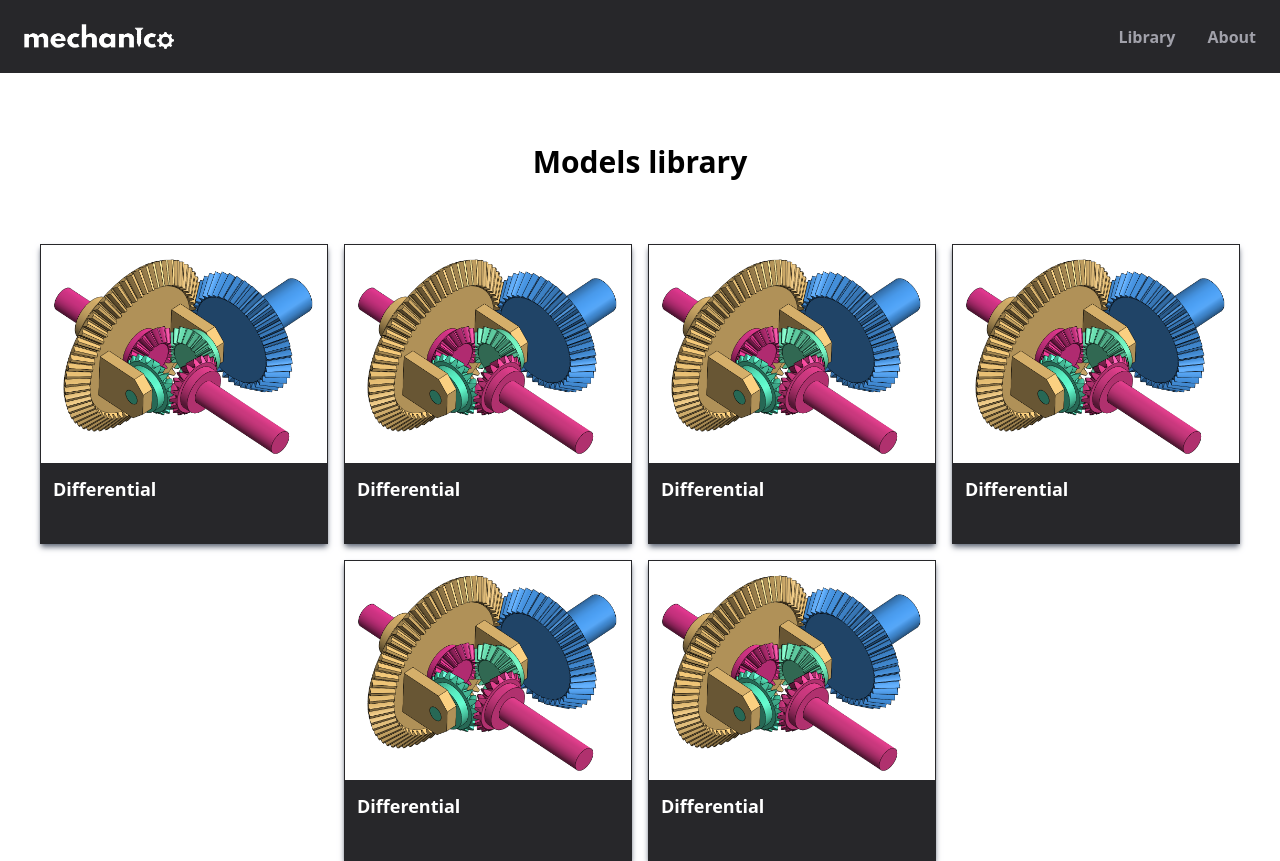
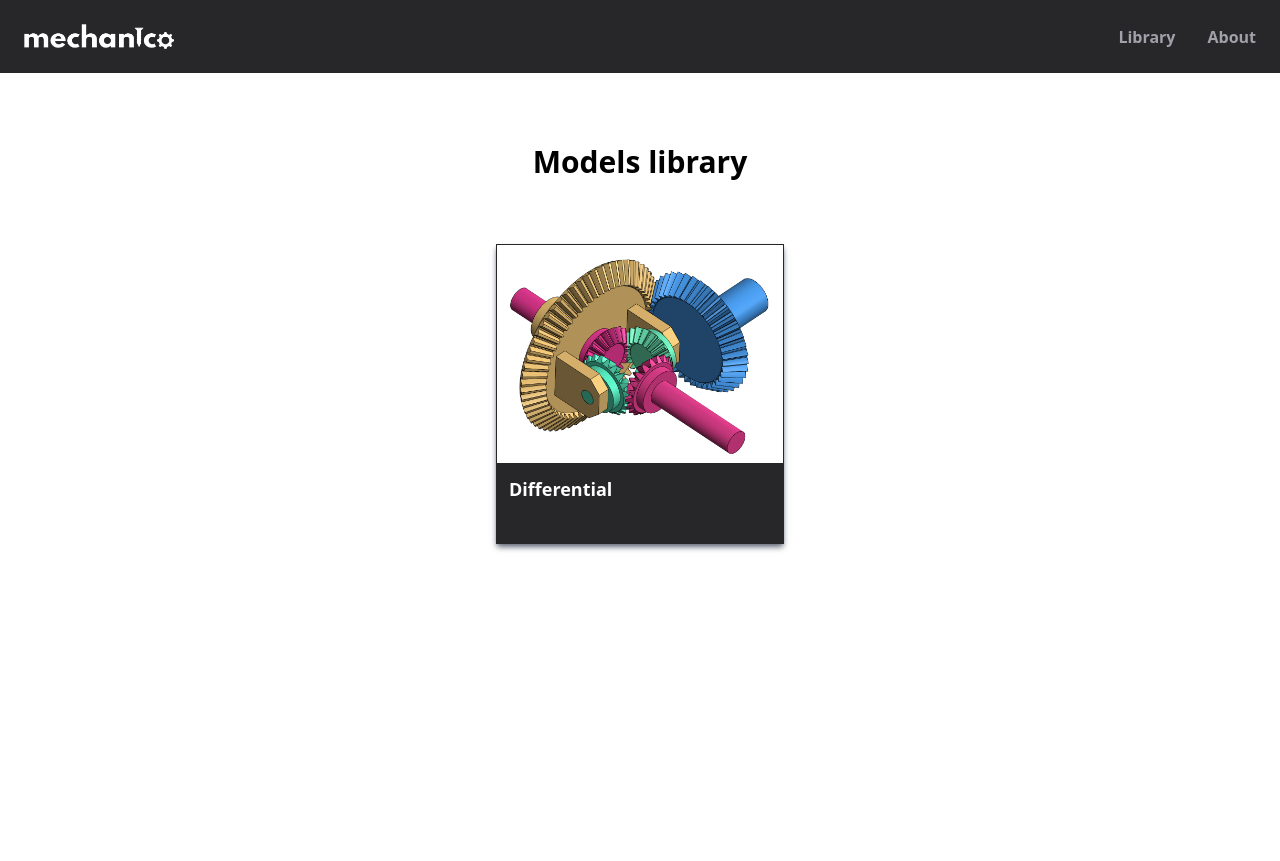
Before and after one commit to S4mst3r25/mechanico, a React (Vite) app: page /library in a window 1280 px wide. After the commit the page ends 800 px from the top, so only its background shows below. Built offline with nearby package versions, Linux system fonts and the light colour scheme; some icons are missing.

Commit message:
Add 3D Viewer
Co-authored-by: TheHat1 <TheHat1@users.noreply.github.com>

```diff
--- a/package.json
+++ b/package.json
@@ -10,6 +10,7 @@
     "preview": "vite preview"
   },
   "dependencies": {
+    "@react-three/drei": "^9.97.0",
     "@react-three/fiber": "^8.15.14",
     "localforage": "^1.10.0",
     "match-sorter": "^6.3.3",
--- a/src/Root.jsx
+++ b/src/Root.jsx
@@ -6,6 +6,7 @@ import Home from 'src/routes/Home.jsx'
 import About from 'src/routes/About.jsx'
 import Library from 'src/routes/Library.jsx'
 import Error from 'src/Error.jsx'
+import ModelView from "src/routes/ModelView"
 
 export default function Root() {
   return (
@@ -39,6 +40,7 @@ export default function Root() {
         <Route path="/" element={<Home />} />
         <Route path="/about" element={<About />} />
         <Route path="/library" element={<Library />} />
+        <Route path="/library/:id" element={<ModelView />} />
       </Routes>
     </>
   )
--- a/src/components/Card.jsx
+++ b/src/components/Card.jsx
@@ -1,8 +1,14 @@
-export default function Card({ img, name }) {
+import { useNavigate } from 'react-router-dom';
+
+export default function Card({ img, name, modelId }) {
+    const navigate = useNavigate()
+    const navigateToModelPage = () => {
+      navigate('/library/' + modelId)
+    }
     return (
         <>
-            <div className="shadow-md shadow-gray-500 w-72 border-[1px] border-zinc-800 cursor-pointer  hover:shadow-gray-700 hover:opacity-80 transition group">
-                <button class="translatebtn hidden group-hover:block absolute bg-zinc-500 text-white p-2 font-bold transition-opacity">View model</button>
+            <div onClick={navigateToModelPage} className="shadow-md shadow-gray-500 w-72 border-[1px] border-zinc-800 cursor-pointer  hover:shadow-gray-700 hover:opacity-80 transition group">
+                <button className="translatebtn hidden group-hover:block absolute bg-zinc-500 text-white p-2 font-bold transition-opacity">View model</button>
                 <img className="w-full" src={ img }/>
                 <div className="p-3 h-20 bg-zinc-800">
                     <p className="text-lg font-bold line-clamp-2 text-white">{ name }</p>
--- /dev/null
+++ b/src/components/Viewer.jsx
@@ -0,0 +1,24 @@
+import { Canvas, useLoader } from '@react-three/fiber'
+import { GLTFLoader } from 'three/examples/jsm/loaders/GLTFLoader'
+import { Suspense } from "react";
+import { Environment, OrbitControls } from '@react-three/drei';
+import { Color } from 'three';
+
+export default function Viewer({ modelPath }) {
+    const gltf = useLoader(GLTFLoader, modelPath)
+
+    return (
+        <>
+            <div class="w-[1000px] h-[700px] bg-gray-600">
+                <Canvas camera={{ fov: 35, zoom: 5, near: 1, far: 1000 }}>
+                    <Suspense fallback={null}>
+                        <primitive object={gltf.scene} />
+                    </Suspense>
+                    <Environment preset="sunset" />
+                    <OrbitControls />
+                </Canvas>
+            </div>
+
+        </>
+    )
+}
--- /dev/null
+++ b/src/models.json
@@ -0,0 +1,9 @@
+{
+    "models": [
+        {
+            "id": "differential",
+            "path": "/differential.glb",
+            "name": "Car differential"
+        }
+    ]
+}
--- a/src/routes/Library.jsx
+++ b/src/routes/Library.jsx
@@ -7,12 +7,7 @@ export default function Library() {
             <h1 className="font-bold text-3xl mt-36 text-center">Models library</h1>
             <div className="m-auto">
                 <div className="flex flex-wrap mt-16 gap-4 justify-center">
-                    <Card img={differential} name="Differential" />
-                    <Card img={differential} name="Differential" />
-                    <Card img={differential} name="Differential" />
-                    <Card img={differential} name="Differential" />
-                    <Card img={differential} name="Differential" />
-                    <Card img={differential} name="Differential" />
+                    <Card img={differential} name="Differential" modelId="differential"/>
                 </div>
             </div>
         </>
--- /dev/null
+++ b/src/routes/ModelView.jsx
@@ -0,0 +1,26 @@
+import { useParams } from "react-router-dom"
+import Viewer from "src/components/Viewer"
+import modelsJson from "src/models.json"
+
+export default function ModelView() {
+    const { id } = useParams()
+
+    const models = modelsJson.models
+
+    let modelName = ""
+    let modelPath = ""
+
+    for (let i = 0; i < models.length; i++) {
+        if (models[i].id == id) {
+            modelName = models[i].name
+            modelPath = models[i].path
+        }
+    }
+
+    return (
+        <>
+            <h1 className="text-center mt-[130px] font-bold text-4xl">{modelName}</h1>
+            <Viewer modelPath={modelPath} />
+        </>
+    )
+}
```
Also changed, not shown: 2 other files (tests, documents, lock files or other folders).
